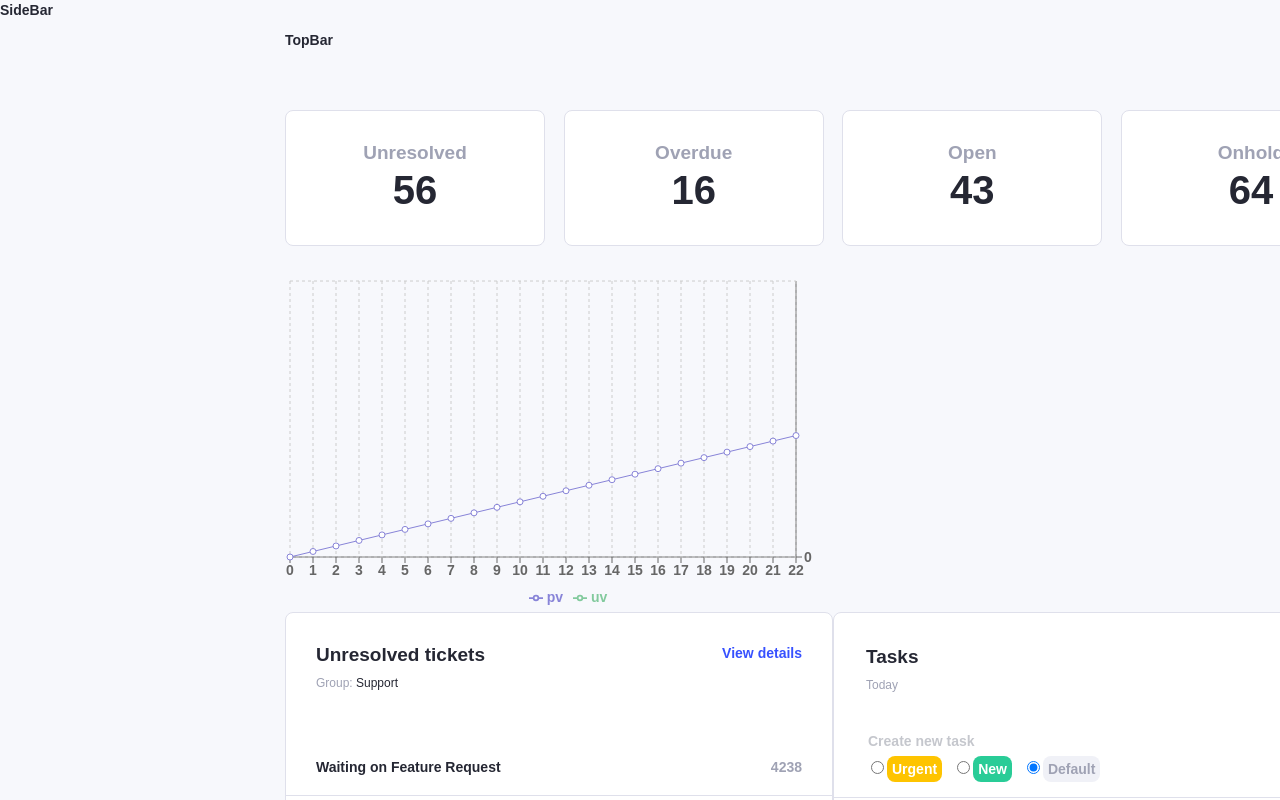
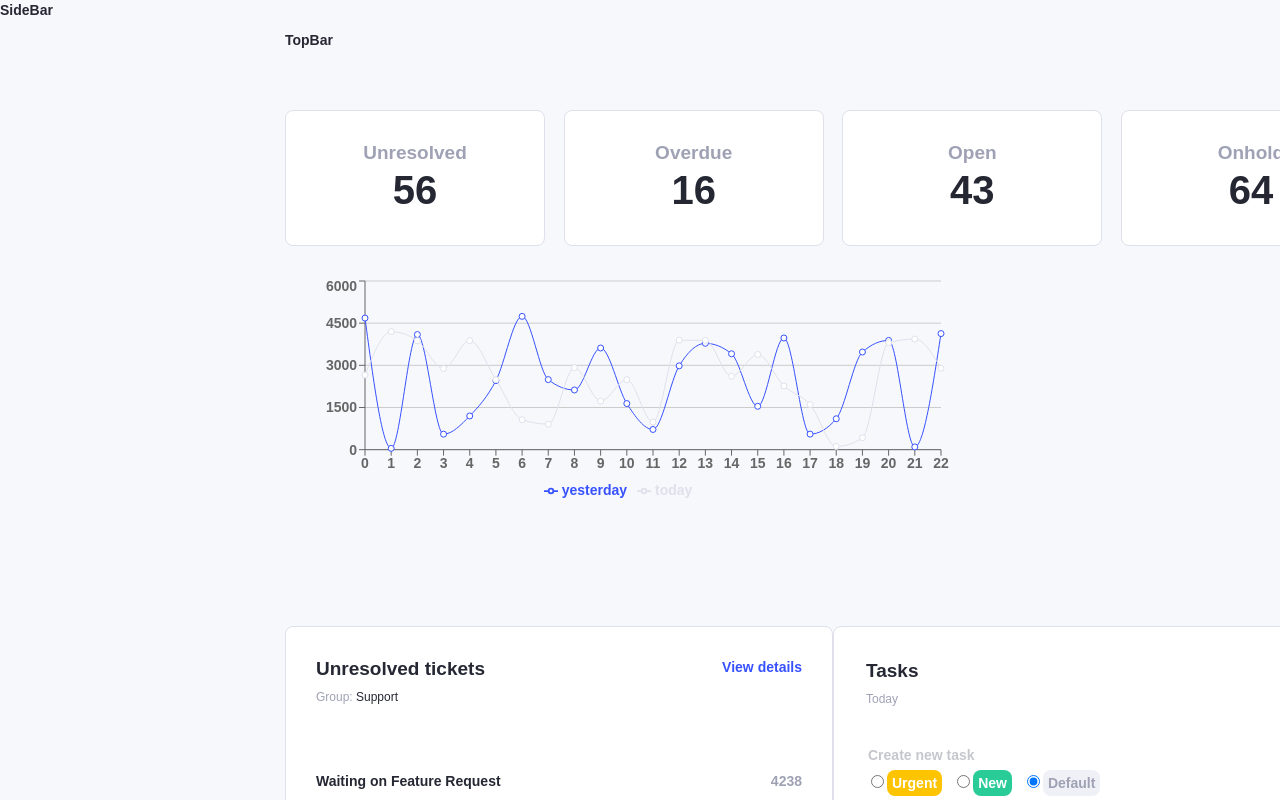
Before and after one commit to KseniaPopova02/dashboard-kit, a React (Create React App) app: page /dashboard/Overview in a window 1280 px wide. Shown: the top 800 px of the page. Built offline with nearby package versions, Linux system fonts and the light colour scheme.

Commit message:
add: styles some for chart

```diff
--- /dev/null
+++ b/src/modules/OverviewChart/CustomDot.jsx
@@ -0,0 +1,58 @@
+export const CustomDot = () => (
+  <svg
+    width="28"
+    height="28"
+    viewBox="0 0 28 28"
+    fill="none"
+    xmlns="http://www.w3.org/2000/svg"
+  >
+    <circle
+      opacity="0.16"
+      cx="14"
+      cy="14"
+      r="13"
+      stroke="#3751FF"
+      strokeWidth="2"
+    />
+    <g filter="url(#filter0_d_0_1)">
+      <circle cx="14" cy="14" r="7" fill="white" />
+      <circle cx="14" cy="14" r="5" stroke="#3751FF" strokeWidth="4" />
+    </g>
+    <defs>
+      <filter
+        id="filter0_d_0_1"
+        x="5"
+        y="5.99997"
+        width="18"
+        height="18"
+        filterUnits="userSpaceOnUse"
+        colorInterpolationFilters="sRGB"
+      >
+        <feFlood floodOpacity="0" result="BackgroundImageFix" />
+        <feColorMatrix
+          in="SourceAlpha"
+          type="matrix"
+          values="0 0 0 0 0 0 0 0 0 0 0 0 0 0 0 0 0 0 127 0"
+          result="hardAlpha"
+        />
+        <feOffset dy="1" />
+        <feGaussianBlur stdDeviation="1" />
+        <feColorMatrix
+          type="matrix"
+          values="0 0 0 0 0.215686 0 0 0 0 0.317647 0 0 0 0 1 0 0 0 0.2 0"
+        />
+        <feBlend
+          mode="normal"
+          in2="BackgroundImageFix"
+          result="effect1_dropShadow_0_1"
+        />
+        <feBlend
+          mode="normal"
+          in="SourceGraphic"
+          in2="effect1_dropShadow_0_1"
+          result="shape"
+        />
+      </filter>
+    </defs>
+  </svg>
+);
--- a/src/modules/OverviewChart/OverviewChart.jsx
+++ b/src/modules/OverviewChart/OverviewChart.jsx
@@ -1,3 +1,4 @@
+import React from "react";
 import {
   LineChart,
   Line,
@@ -6,38 +7,49 @@ import {
   CartesianGrid,
   Tooltip,
   Legend,
+  ResponsiveContainer,
 } from "recharts";
-import React from "react";
-import { StyledLineChart } from "./style";
+import { CustomDot } from "./CustomDot";
+
+const data = [];
+
+for (let i = 0; i <= 22; i++) {
+  data.push({
+    name: i.toString(),
+    yesterday: Math.floor(Math.random() * 5000),
+    today: Math.floor(Math.random() * 5000),
+  });
+}
 
 export const OverviewChart = () => {
-  const data = Array.from({ length: 23 }, (_, i) => ({
-    id: i,
-    uv: 4000,
-    pv: i,
-    amt: 2400,
-  }));
-
   return (
-    <StyledLineChart width={576} height={336} data={data}>
-      <XAxis dataKey="id" interval={0} tickCount={23} domain={[0, 22]} />
-      <YAxis
-        dataKey="id"
-        interval={10}
-        tickCount={5}
-        domain={[0, 50]}
-        orientation="right"
-      />
-      <CartesianGrid strokeDasharray="3 3" />
-      <Tooltip />
-      <Legend />
-      <Line
-        type="monotone"
-        dataKey="pv"
-        stroke="#8884d8"
-        activeDot={{ r: 8 }}
-      />
-      <Line type="monotone" dataKey="uv" stroke="#82ca9d" />
-    </StyledLineChart>
+    <div style={{ maxWidth: "686px", height: "350px" }}>
+      <ResponsiveContainer width="100%" height="100%" aspect={3}>
+        <LineChart
+          width={500}
+          height={300}
+          data={data}
+          margin={{
+            top: 5,
+            right: 30,
+            left: 20,
+            bottom: 5,
+          }}
+        >
+          <CartesianGrid horizontal="true" vertical="" />
+          <XAxis dataKey="name" />
+          <YAxis />
+          <Tooltip />
+          <Legend />
+          <Line
+            type="monotone"
+            dataKey="yesterday"
+            stroke="#3751FF"
+            activeDot={<CustomDot />}
+          />
+          <Line type="monotone" dataKey="today" stroke="#DFE0EB" />
+        </LineChart>
+      </ResponsiveContainer>
+    </div>
   );
 };
```
